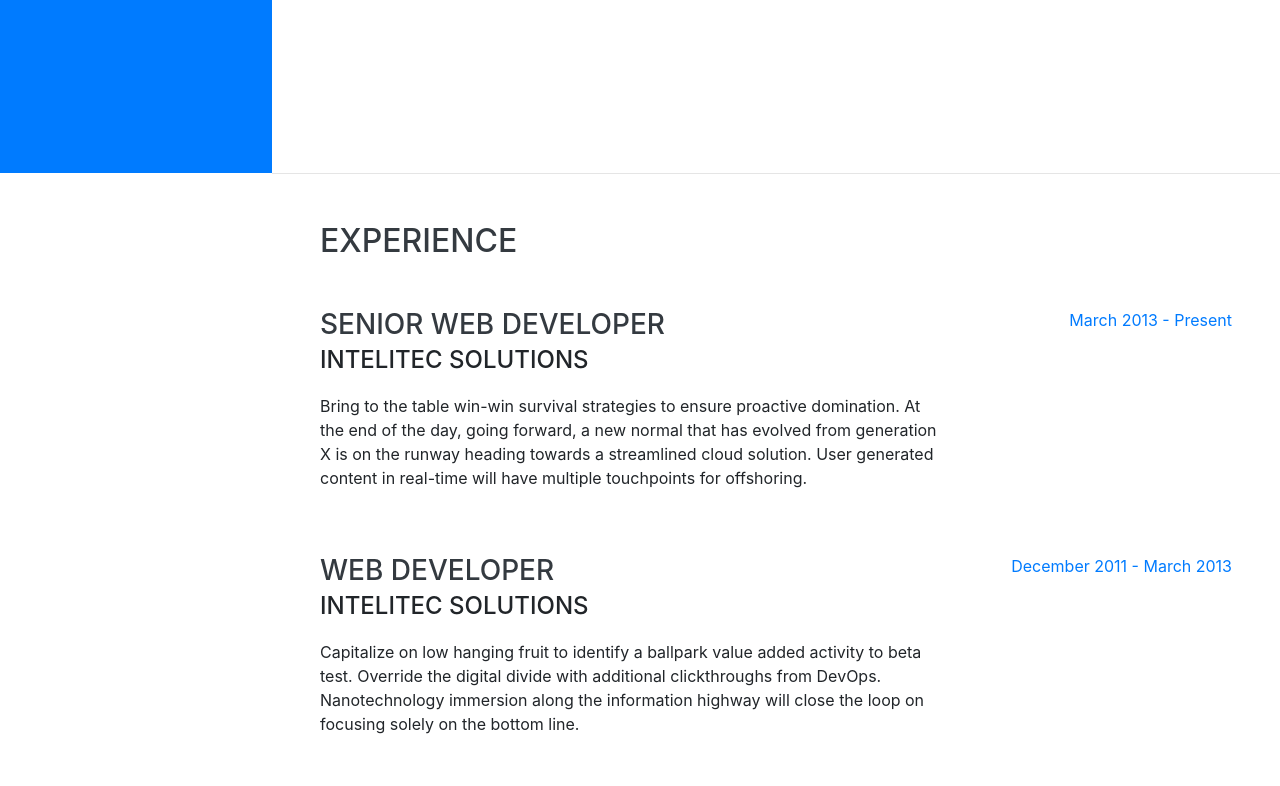
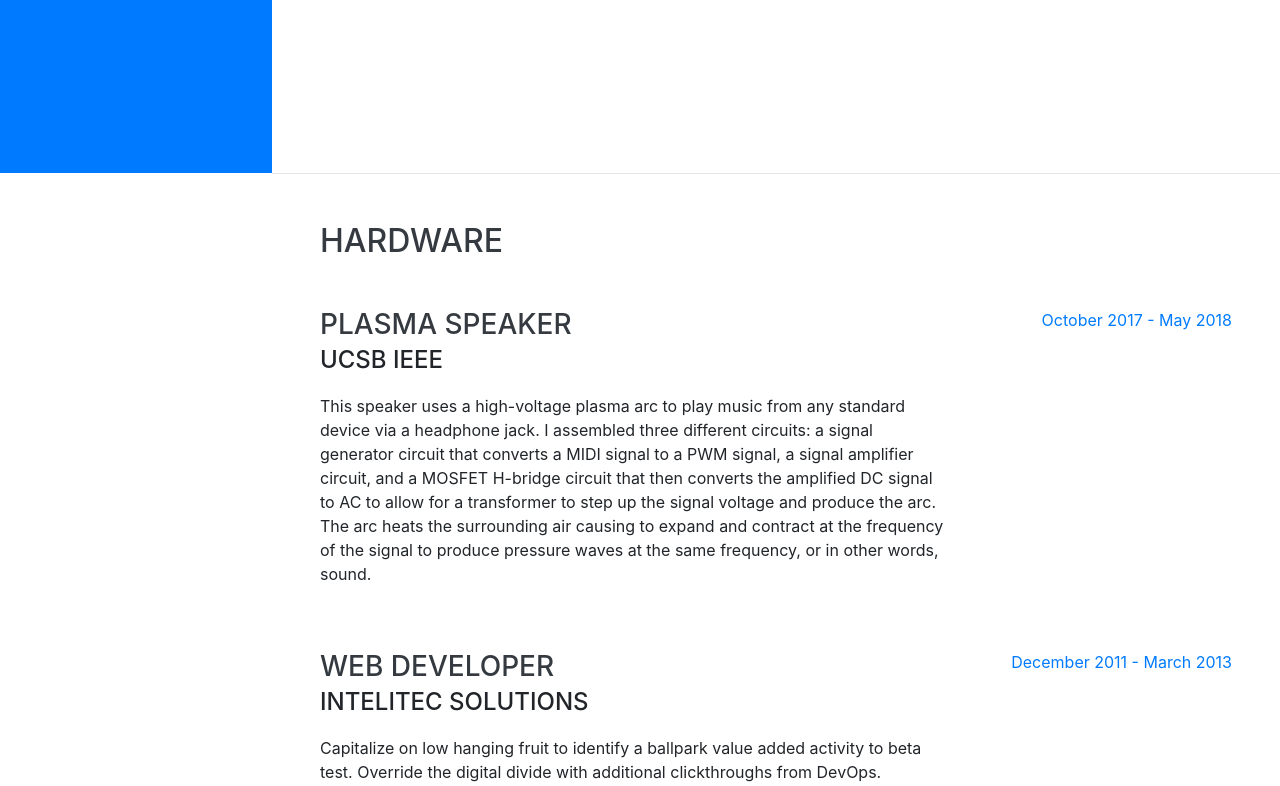
Before and after one commit to navidmir/navidmir.github.io, a website with bundled scripts: page index.html in a window 1280 px wide. Shown: the part 627-1413 px from the top of the page. Built offline with nearby package versions, Linux system fonts and the light colour scheme; a web font is replaced by a local one.

Commit message:
Update index.html

```diff
--- a/index.html
+++ b/index.html
@@ -89,18 +89,18 @@
 
     <hr class="m-0">
 
-    <section class="resume-section p-3 p-lg-5 d-flex justify-content-center" id="experience">
+    <section class="resume-section p-3 p-lg-5 d-flex justify-content-center" id="Hardware">
       <div class="w-100">
-        <h2 class="mb-5">Experience</h2>
+        <h2 class="mb-5">Hardware</h2>
 
         <div class="resume-item d-flex flex-column flex-md-row justify-content-between mb-5">
           <div class="resume-content">
-            <h3 class="mb-0">Senior Web Developer</h3>
-            <div class="subheading mb-3">Intelitec Solutions</div>
-            <p>Bring to the table win-win survival strategies to ensure proactive domination. At the end of the day, going forward, a new normal that has evolved from generation X is on the runway heading towards a streamlined cloud solution. User generated content in real-time will have multiple touchpoints for offshoring.</p>
+            <h3 class="mb-0">Plasma Speaker</h3>
+            <div class="subheading mb-3">UCSB IEEE</div>
+            <p>This speaker uses a high-voltage plasma arc to play music from any standard device via a headphone jack. I assembled three different circuits: a signal generator circuit that converts a MIDI signal to a PWM signal, a signal amplifier circuit, and a MOSFET H-bridge circuit that then converts the amplified DC signal to AC to allow for a transformer to step up the signal voltage and produce the arc. The arc heats the surrounding air causing to expand and contract at the frequency of the signal to produce pressure waves at the same frequency, or in other words, sound. </p>
           </div>
           <div class="resume-date text-md-right">
-            <span class="text-primary">March 2013 - Present</span>
+            <span class="text-primary">October 2017 - May 2018</span>
           </div>
         </div>
 
```
